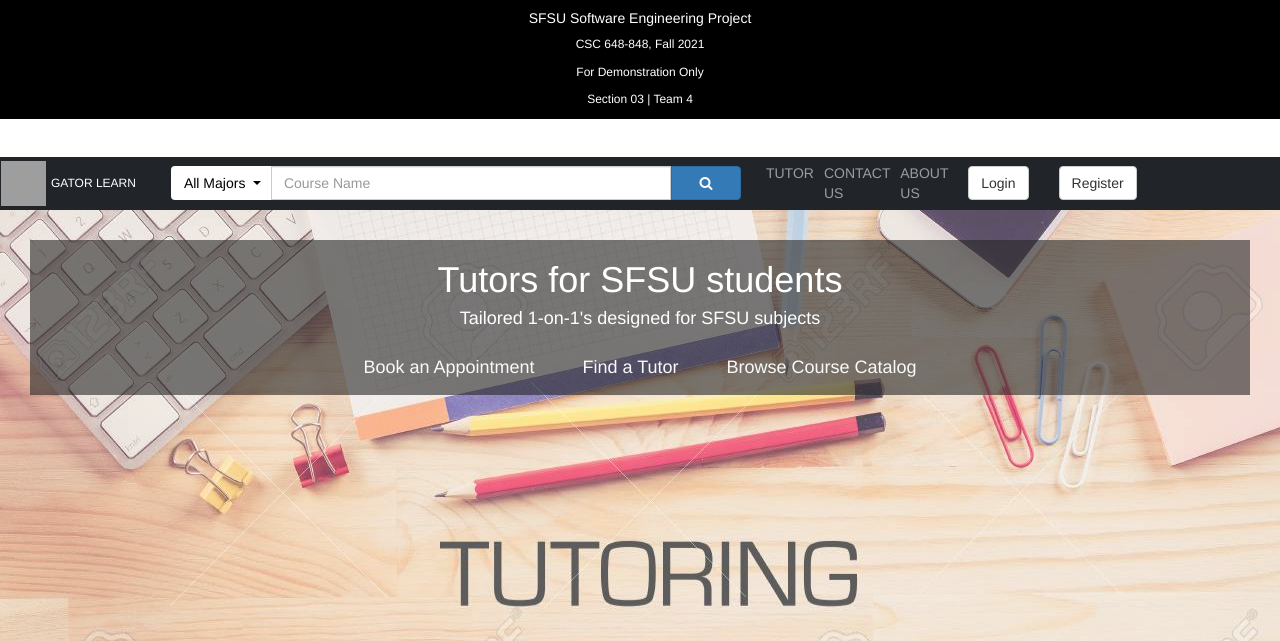
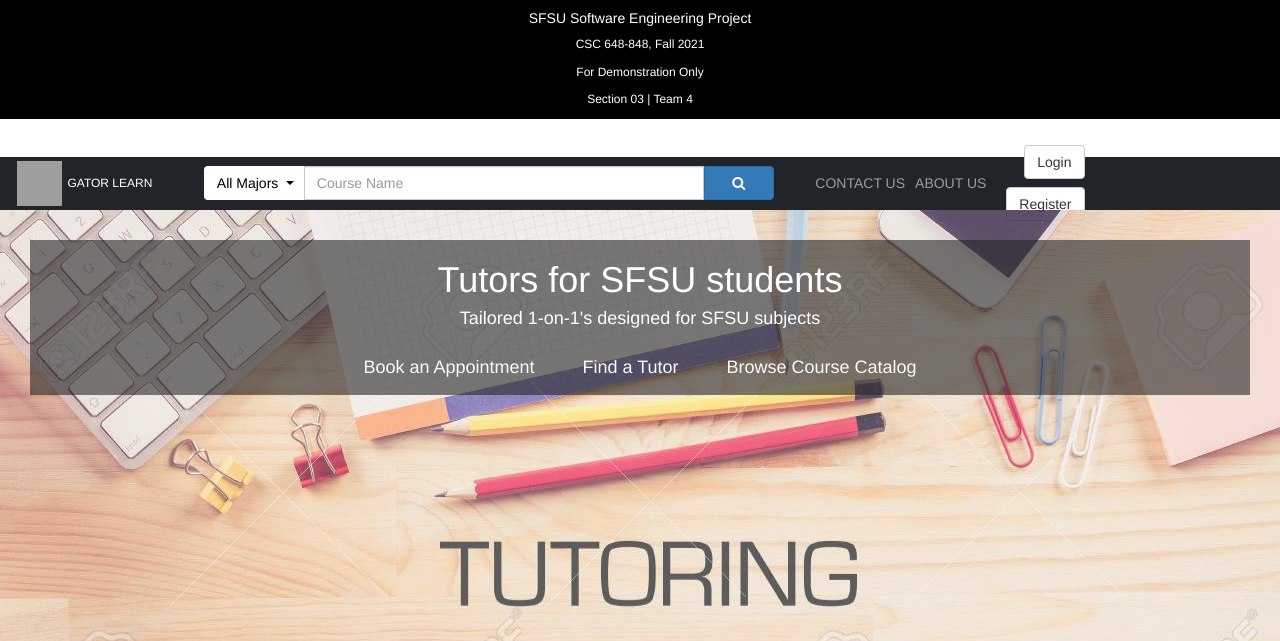
Before and after one commit to ManaliSeth/Gator-Learn, a Flask app: page / in a window 1280 px wide. Shown: the top 641 px of the page. Run offline with Flask 2, Linux system fonts and the light colour scheme; data that the repository does not hold is empty; some libraries are stand-ins or nearby versions; grey boxes are pictures that could not be loaded.

Commit message:
Minor navbar changes, removed tutor. Added .text-end to login/register buttons, but they still aren't hugging right-side of navbar.

```diff
--- a/project/templates/user/landingPage.html
+++ b/project/templates/user/landingPage.html
@@ -1,3 +1,8 @@
+<!--
+* Class: CSC-648 Fall 2021
+* Author: Htet, Manali
+* Description: Home page when first visiting site; contains logic for search
+-->
 <!DOCTYPE html>
 <html lang="en">
 
@@ -142,11 +147,13 @@
         <!--NAV BAR BRAND-->
         <div class="navbar-header">
             <a class="navbar-brand" href="#">
-                    <img id="sfsuLogo" src="https://i.pinimg.com/originals/89/9a/59/899a5934848695c4305e1882e5753433.png" alt="" width="120" height="30" class="d-inline-block align-text-top">
+                <img id="sfsuLogo" src="https://i.pinimg.com/originals/89/9a/59/899a5934848695c4305e1882e5753433.png"
+                     alt="" width="120" height="30" class="d-inline-block align-text-top">
                 <p>GATOR LEARN</p>
             </a>
         </div>
 
+        <!--Search functions-->
         <form action="/search" method="post" id="auto_complete">
             <div class="dropdown">
                 <button
@@ -193,12 +200,8 @@
             </div>
         </form>
 
-            <div class="navbar-middle" id="navbarSupportedContent">
+        <div class="navbar-middle text-wrap" id="navbarSupportedContent">
             <ul class="navbar-nav me-auto mb-2 mb-lg-0">
-
-                    <li class="nav-item">
-                        <a class="nav-link" aria-current="page" href="#">TUTOR</a>
-                    </li>
 
                 <li class="nav-item">
                     <a class="nav-link" aria-current="page" href="#">CONTACT US</a>
@@ -231,6 +234,9 @@
                 <!--                        </ul>-->
                 <!--                    </li>-->
             </ul>
+
+            <div class="text-end">
+
                 <form class="navbar-form" action="/login">
                     <button type="submit" class="btn btn-default">Login</button>
                 </form>
@@ -238,6 +244,8 @@
                 <form class="navbar-form" action="/register">
                     <button type="submit" class="btn btn-default">Register</button>
                 </form>
+
+            </div>
 
         </div>
     </div>
```
Lines whose indentation alone changed are shown as unchanged.
